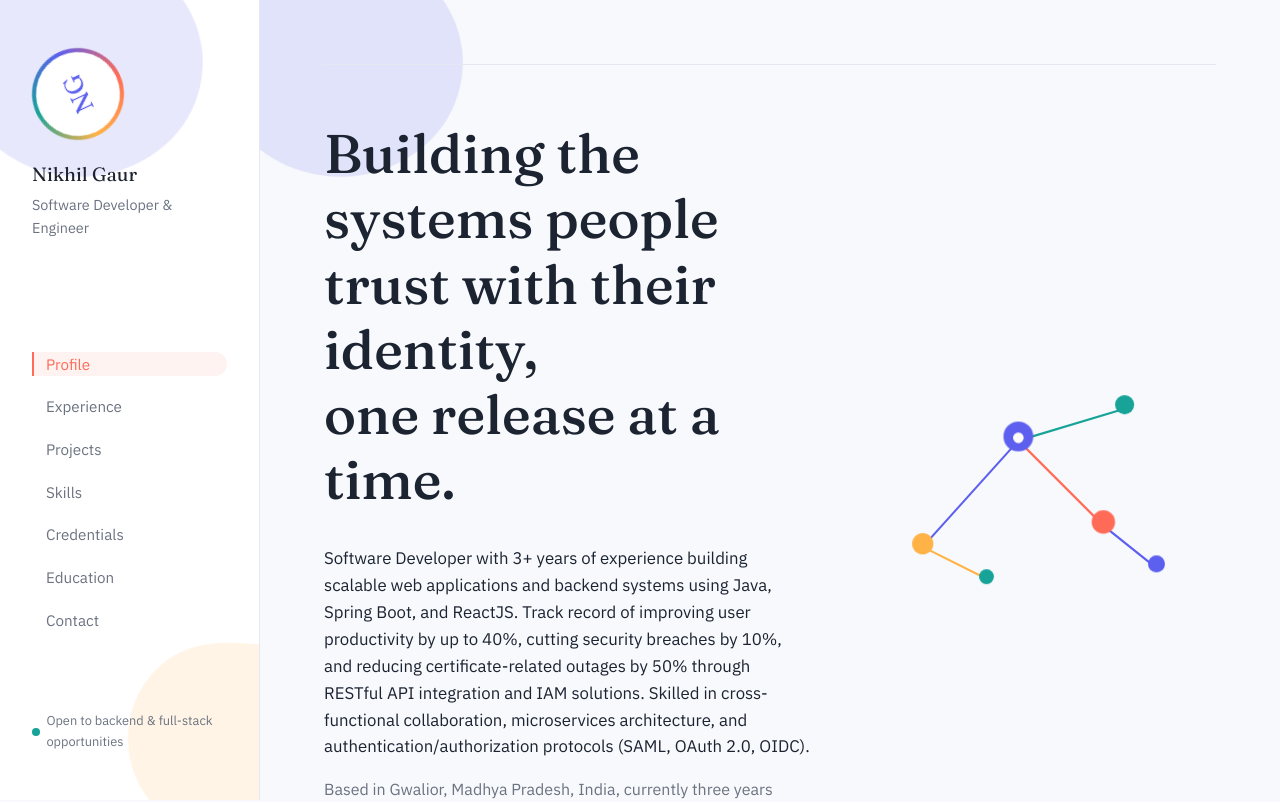
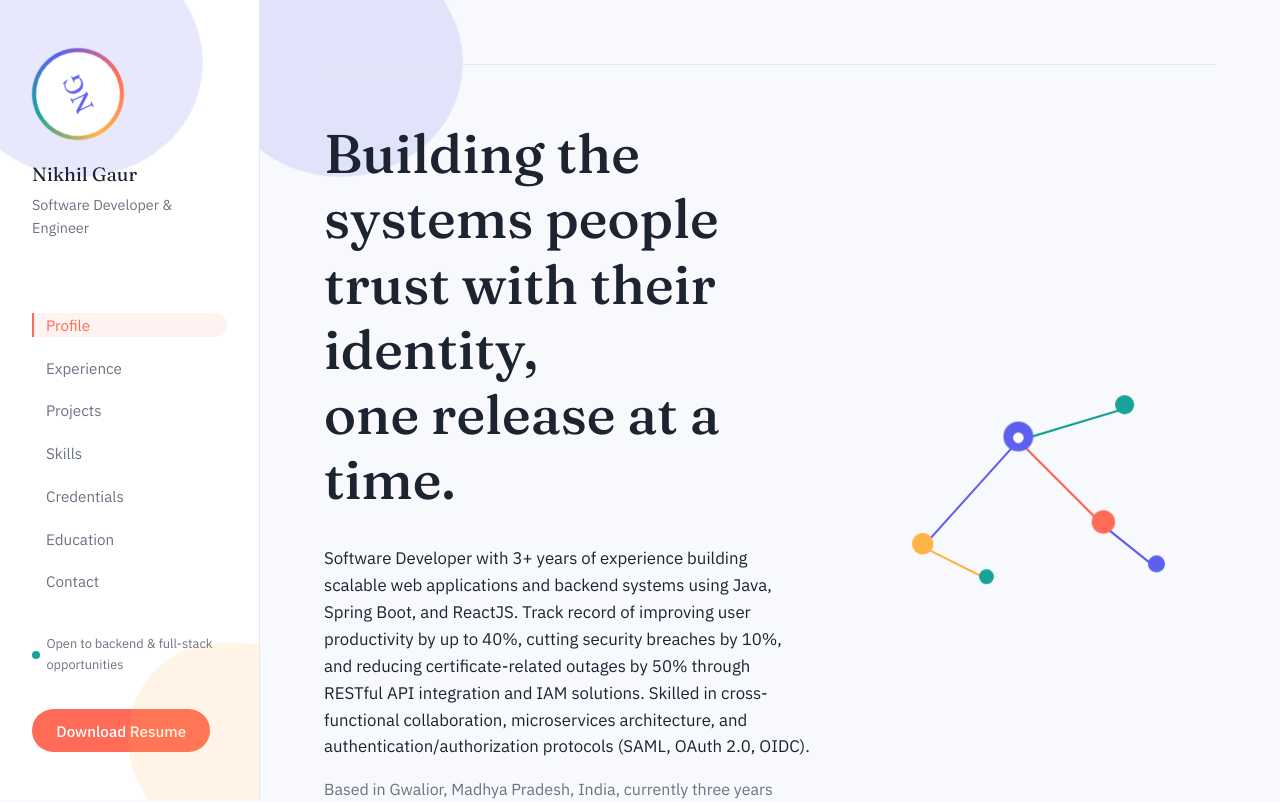
Before and after one commit to nickgaur/nikhil-gaur-portfolio, a React (Vite) app: page / in a window 1280 px wide. Shown: the top 802 px of the page. Built offline with nearby package versions, Linux system fonts and the light colour scheme.

Commit message:
added functionality to download resume.

```diff
--- a/src/App.css
+++ b/src/App.css
@@ -827,7 +827,7 @@ button {
   outline: none;
 }
 
-.contact-form button {
+.contact-form button, .download-resume button {
   align-self: flex-start;
   background: var(--coral);
   color: #fff;
--- /dev/null
+++ b/src/components/Resume.jsx
@@ -0,0 +1,19 @@
+import React, { useEffect, useState } from "react";
+
+export default function Resume(props) {
+  return (
+    <>
+        <a
+          href="/Files/Nikhil_Gaur_Resume.pdf"
+          download="Nikhil_Gaur_Resume.pdf"
+           className="download-resume"
+        >
+      <button type="submit">
+          Download Resume
+      </button>
+        </a>
+    </>
+  );
+}
+
+// export default Resume;
--- a/src/components/Sidebar.jsx
+++ b/src/components/Sidebar.jsx
@@ -1,6 +1,7 @@
 import React, { useEffect, useState } from "react";
 import { profile } from "../data.js";
 import Blobs from "./Blobs.jsx";
+import Resume from "./Resume.jsx";
 
 const sections = [
   { id: "profile", label: "Profile" },
@@ -22,7 +23,7 @@ export default function Sidebar() {
           if (entry.isIntersecting) setActive(entry.target.id);
         });
       },
-      { rootMargin: "-40% 0px -50% 0px" }
+      { rootMargin: "-40% 0px -50% 0px" },
     );
 
     sections.forEach(({ id }) => {
@@ -34,13 +35,17 @@ export default function Sidebar() {
   }, []);
 
   return (
+    <div className="sidebar-container">
     <aside className="sidebar">
       <Blobs />
 
       <div className="sidebar-mark">
         {/* Profile picture placeholder — swap this div for an <img src="/your-photo.jpg" alt="Nikhil Gaur" /> */}
         <div className="avatar-ring">
-          <div className="avatar-placeholder" aria-label="Profile photo placeholder">
+          <div
+            className="avatar-placeholder"
+            aria-label="Profile photo placeholder"
+          >
             NG
           </div>
         </div>
@@ -67,6 +72,8 @@ export default function Sidebar() {
         <span className="status-dot" aria-hidden="true" />
         Open to backend &amp; full-stack opportunities
       </p>
+      <Resume />
     </aside>
+    </div>
   );
 }
```
Also changed, not shown: 1 other file (tests, documents, lock files or other folders).
